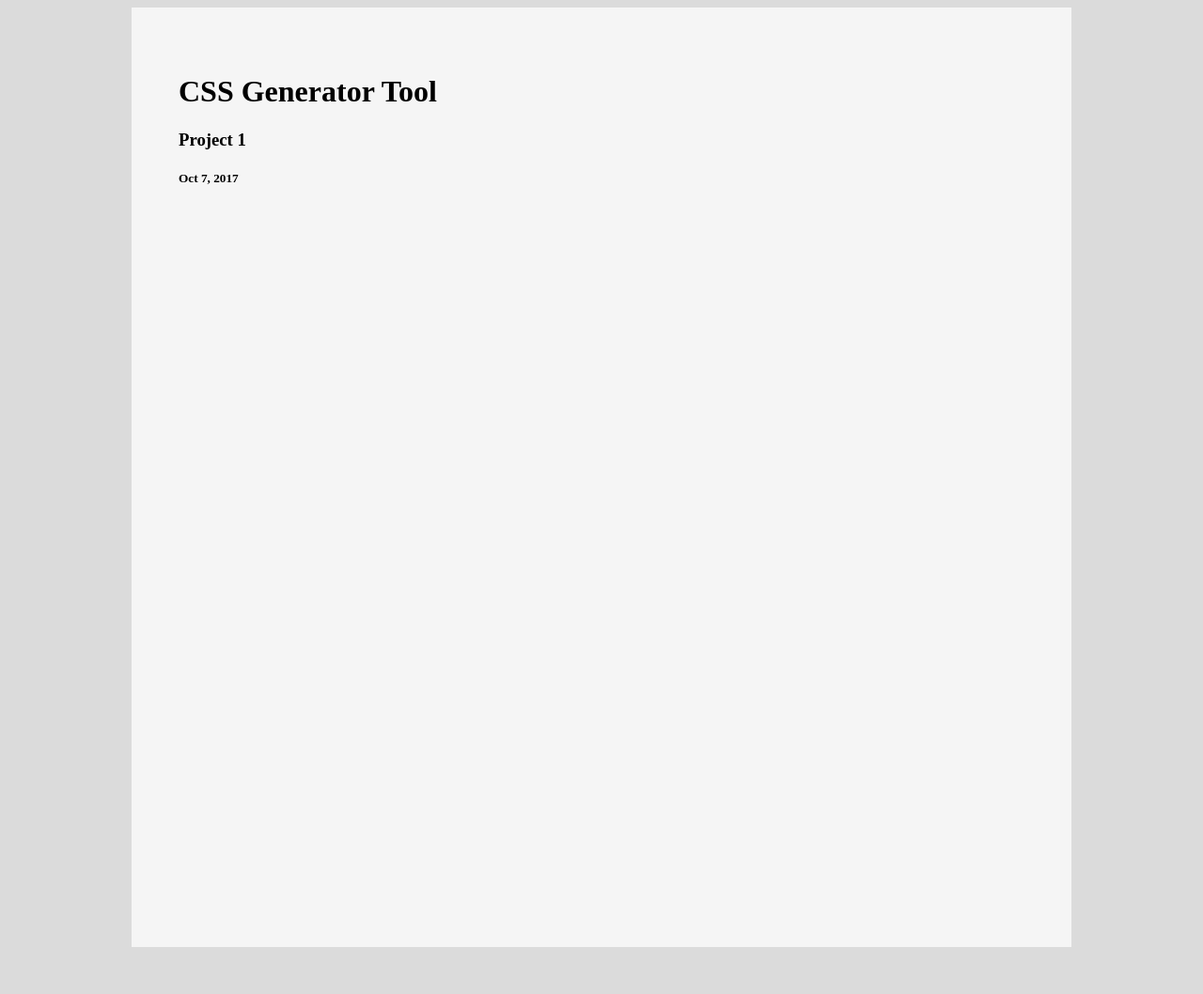
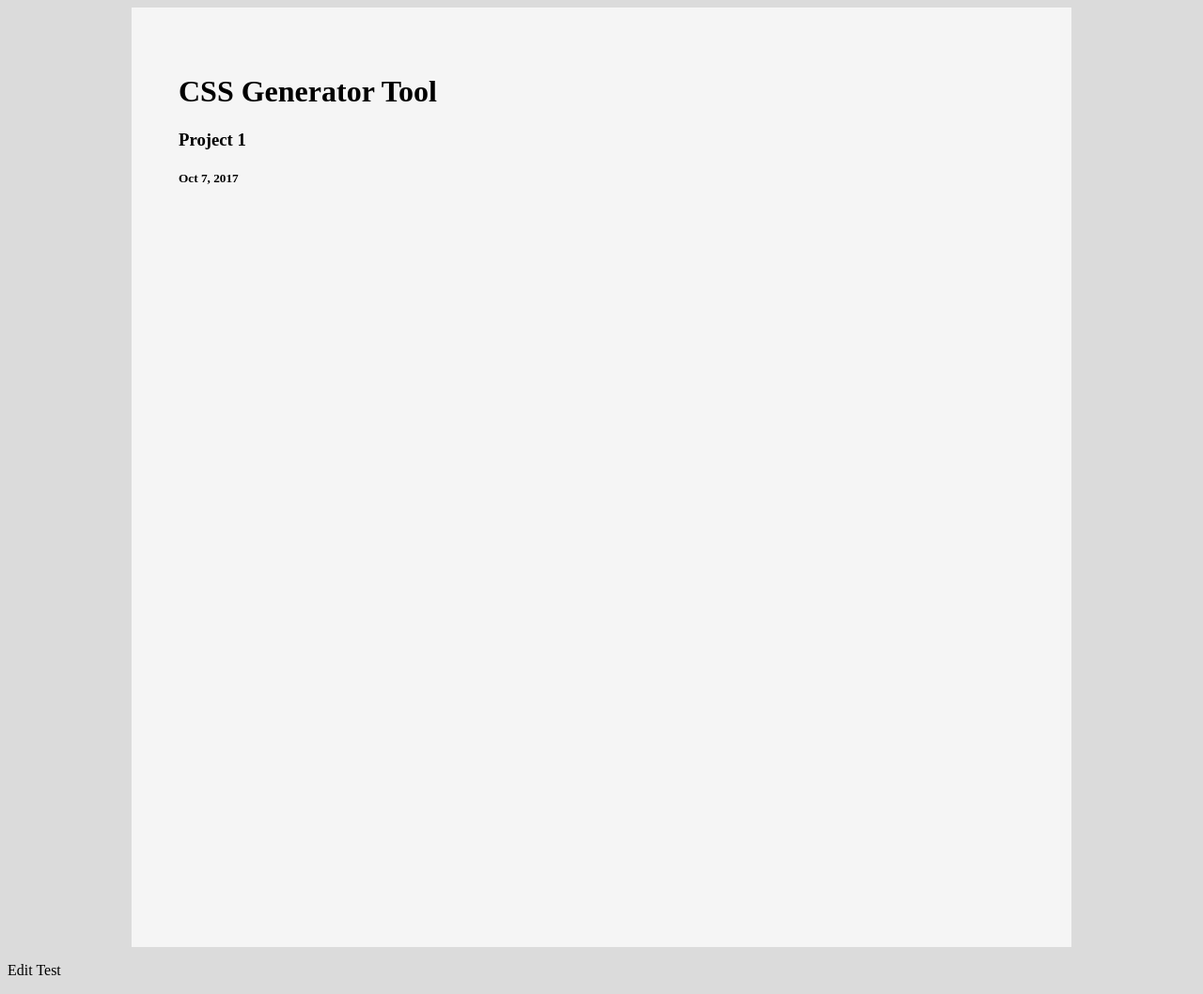
Before and after one commit to rooky218/css-template-tool, a plain HTML site: page index.html in a window 1280 px wide. Shown: the whole page at 94% size. Before the commit the page ends 1016 px from the top, so only its background shows below. Drawn offline with Linux system fonts and the light colour scheme; files that its build step writes are made by us from their sources.

Commit message:
updated document
testing in browser editing

```diff
--- a/index.html
+++ b/index.html
@@ -15,7 +15,7 @@
 
     </div>
 
-
+    <p>Edit Test</p>
 
 
 
```
